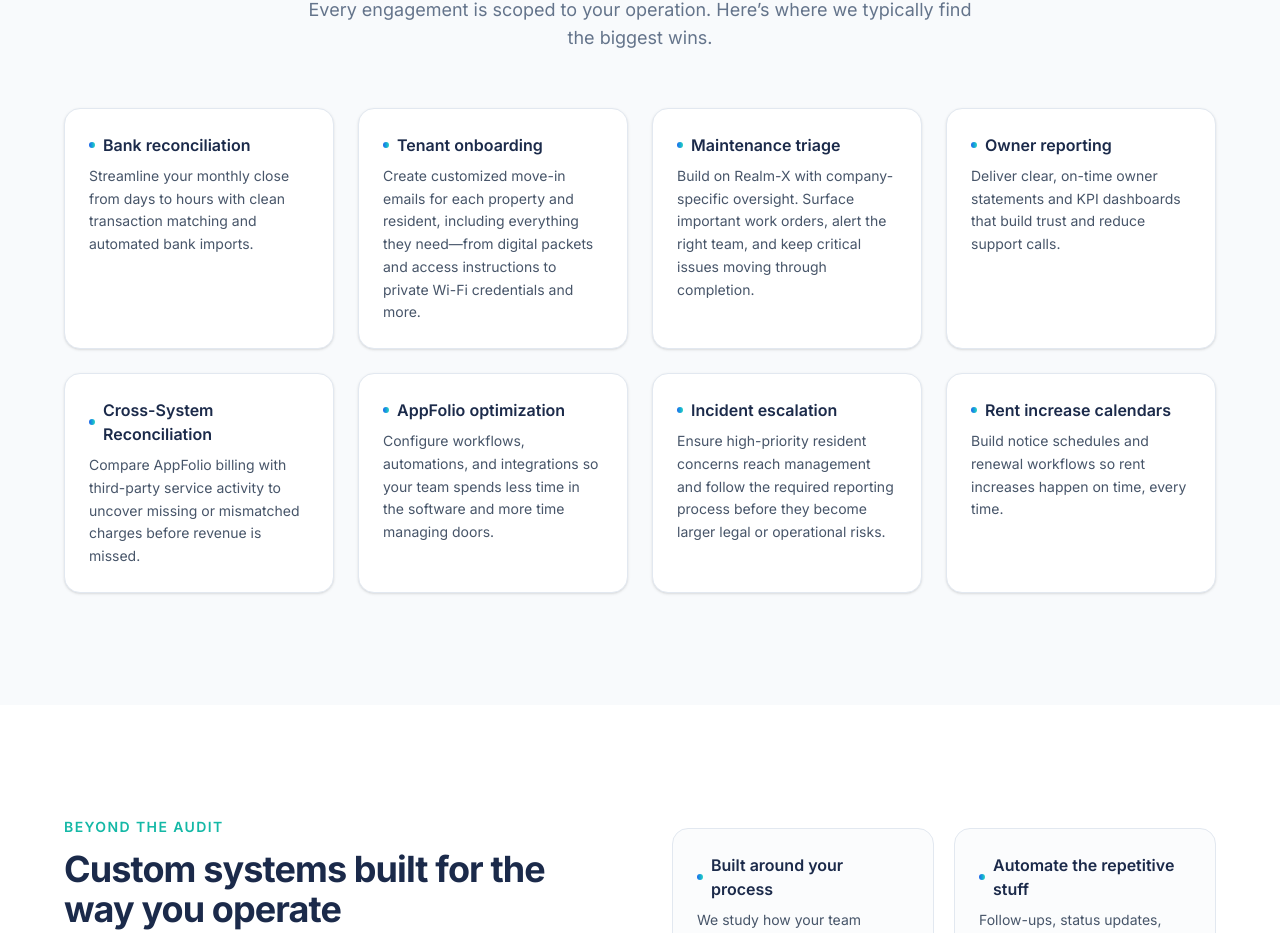
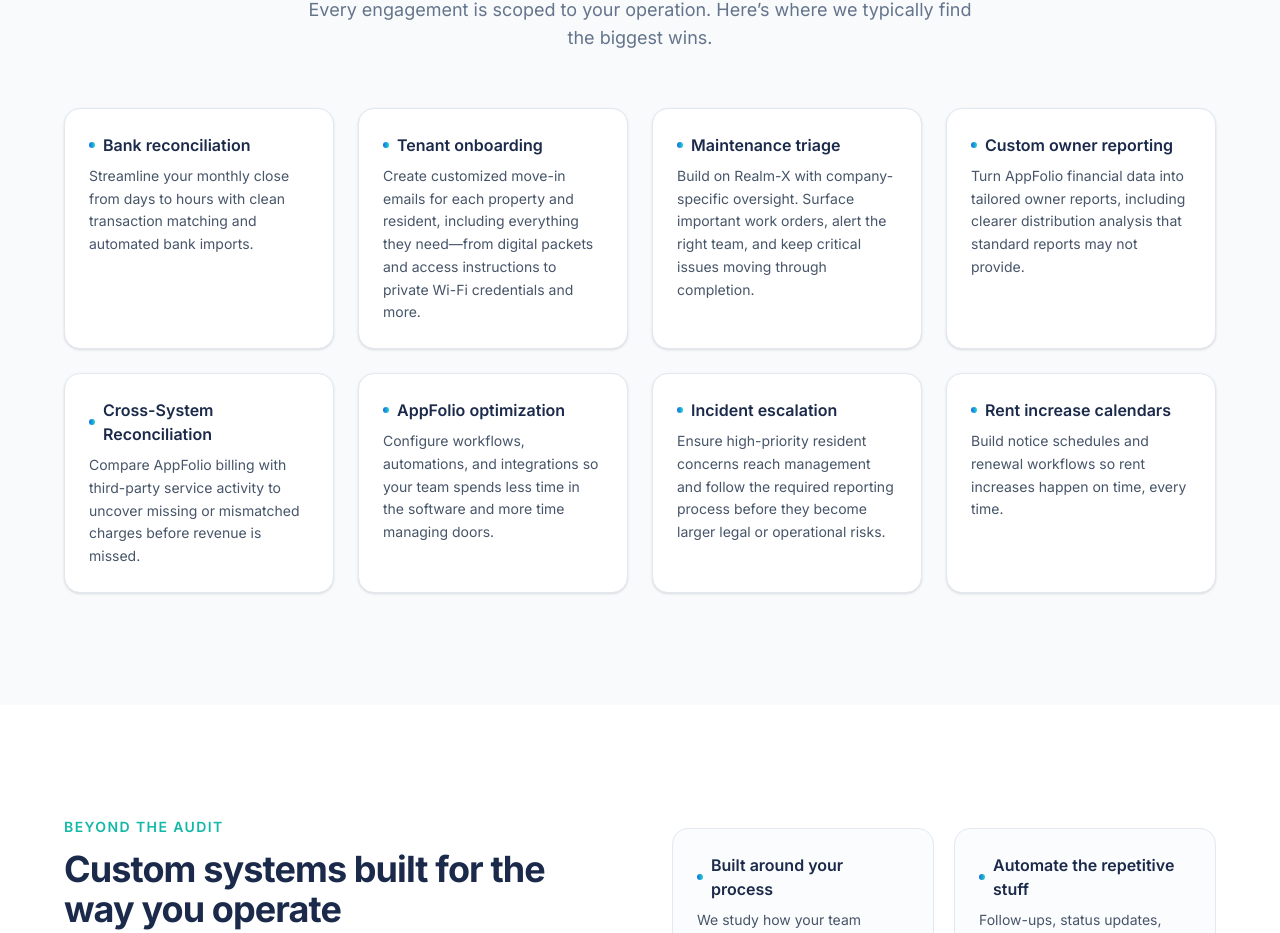
Before and after one commit to oFuterman/property-ops-studio, a Next.js app: page / in a window 1280 px wide. Shown: the part 2780-3713 px from the top of the page. Built offline with nearby package versions, Linux system fonts and the light colour scheme.

Commit message:
Refine custom owner reporting service

```diff
--- a/src/components/WhatWeFix.tsx
+++ b/src/components/WhatWeFix.tsx
@@ -12,8 +12,8 @@ const SERVICES = [
     description: "Build on Realm-X with company-specific oversight. Surface important work orders, alert the right team, and keep critical issues moving through completion.",
   },
   {
-    title: "Owner reporting",
-    description: "Deliver clear, on-time owner statements and KPI dashboards that build trust and reduce support calls.",
+    title: "Custom owner reporting",
+    description: "Turn AppFolio financial data into tailored owner reports, including clearer distribution analysis that standard reports may not provide.",
   },
   {
     title: "Cross-System Reconciliation",
```
